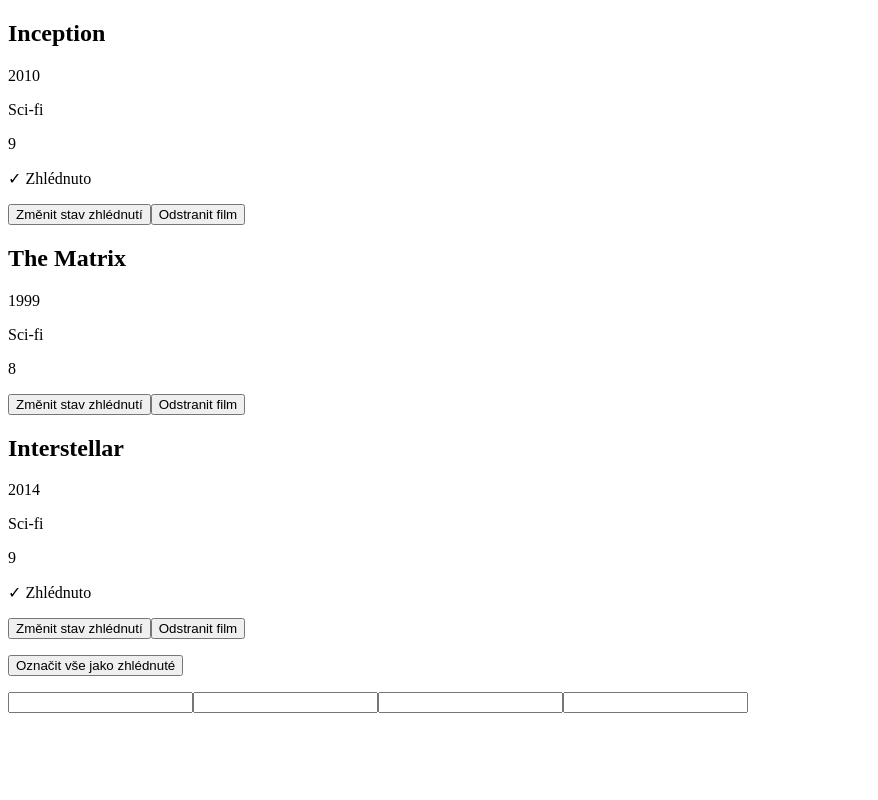
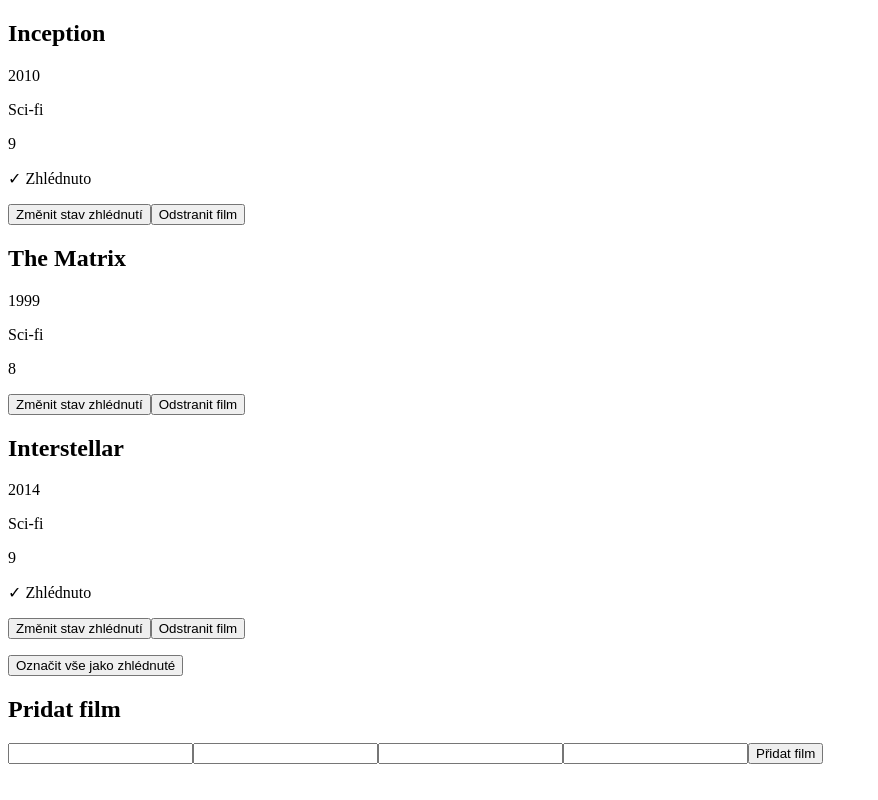
Before and after one commit to JakubHerr/4IT427_herj17, a React (Vite) app in the folder 4IT427_herj17/: page / in a window 1280 px wide. Shown: the whole page, without its empty margins (0-878 px from the left). Built offline with nearby package versions, Linux system fonts and the light colour scheme.

Commit message:
feat: Úkol 3 – state management a film form (trash ux/ui ale funguje)

```diff
--- a/4IT427_herj17/src/components/AddFilmForm.tsx
+++ b/4IT427_herj17/src/components/AddFilmForm.tsx
@@ -11,12 +11,29 @@
 
     return (
         <>
-            <form>
-                <input type={"text"} value={title} onChange={(e) => setTitle(e.target.value)}/>
-                <input type={"text"} value={year} onChange={(e) => setYear(e.target.value)}/>
-                <input type={"text"} value={genre} onChange={(e) => setGenre(e.target.value)}/>
-                <input type={"text"} value={rating} onChange={(e) => setRating(e.target.value)}/>
-                {/*    TODO Add film*/}
+            <form onSubmit={(e) => {
+                e.preventDefault();
+
+                addFilm({
+                    id: crypto.randomUUID(),
+                    title,
+                    year: Number(year),
+                    genre,
+                    rating: Number(rating),
+                    watched: false,
+                })
+
+                setTitle("")
+                setYear("")
+                setGenre("")
+                setRating("")
+            }}>
+                <h2>Pridat film</h2>
+                <input type={"text"} required value={title} onChange={(e) => setTitle(e.target.value)}/>
+                <input type={"text"} required value={year} onChange={(e) => setYear(e.target.value)}/>
+                <input type={"text"} required value={genre} onChange={(e) => setGenre(e.target.value)}/>
+                <input type={"text"} required value={rating} onChange={(e) => setRating(e.target.value)}/>
+                <button type="submit">Přidat film</button>
             </form>
         </>
     )
```
